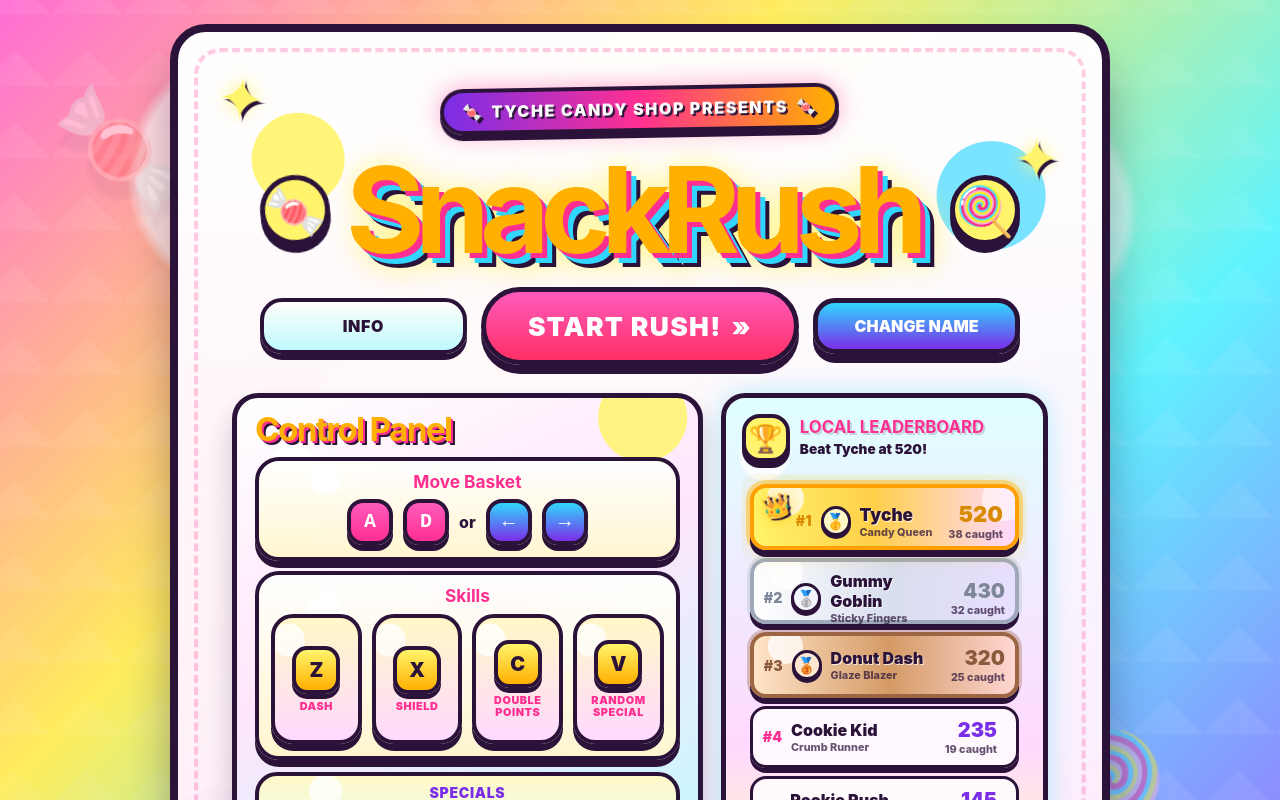
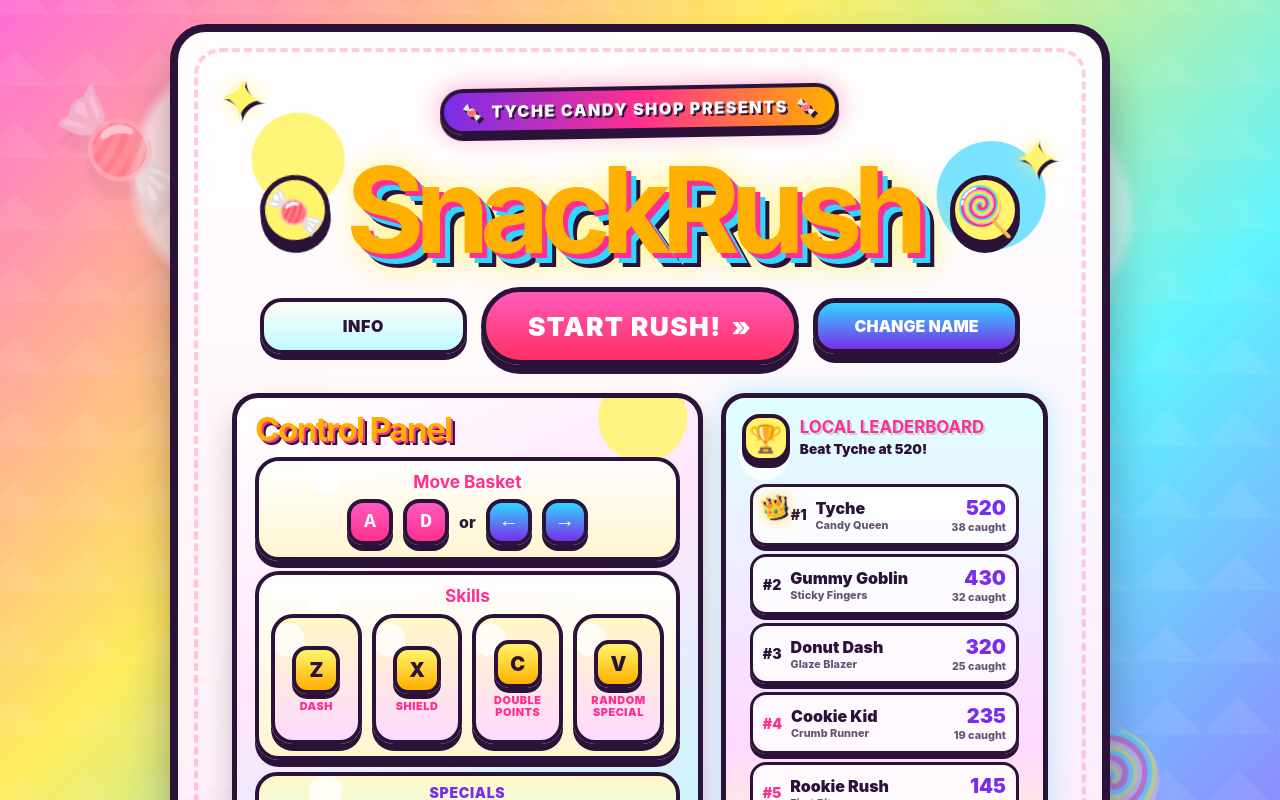
Before and after one commit to tychesama/snack-rush, a React (Vite) app: page / in a window 1280 px wide. Shown: the top 800 px of the page. Built offline with nearby package versions, Linux system fonts and the light colour scheme.

Commit message:
fix: simplify SnackRush leaderboard crown

```diff
--- a/src/App.css
+++ b/src/App.css
@@ -3907,3 +3907,71 @@ h1 {
     grid-column: 3;
   }
 }
+
+/* Revert leaderboard polish; keep top crown visible */
+
+/* Leaderboard revert: simple rows, crown kept inside bounds */
+.leaderboard-list li,
+.leaderboard-list li.rank-1,
+.leaderboard-list li.rank-2,
+.leaderboard-list li.rank-3 {
+  grid-template-columns: auto minmax(0, 1fr) auto;
+  min-height: auto;
+  padding: 9px 10px;
+  border: 3px solid #2b1239;
+  border-radius: 16px;
+  background: rgba(255, 255, 255, 0.8);
+  box-shadow: 0 5px 0 #2b1239;
+  z-index: 1;
+}
+
+.leaderboard-list li.rank-1 {
+  padding-left: 38px;
+}
+
+.leaderboard-list li.rank-1 .leaderboard-rank,
+.leaderboard-list li.rank-1 .leaderboard-score span,
+.leaderboard-list li.rank-2 .leaderboard-rank,
+.leaderboard-list li.rank-2 .leaderboard-score span,
+.leaderboard-list li.rank-3 .leaderboard-rank,
+.leaderboard-list li.rank-3 .leaderboard-score span {
+  color: inherit;
+}
+
+.leaderboard-list li.rank-1 .leaderboard-name span,
+.leaderboard-list li.rank-2 .leaderboard-name span,
+.leaderboard-list li.rank-3 .leaderboard-name span {
+  font-size: inherit;
+  font-weight: inherit;
+  text-shadow: none;
+}
+
+.leaderboard-list li.rank-1 .leaderboard-score {
+  font-size: 1.25rem;
+}
+
+.leaderboard-top-crown {
+  top: 9px;
+  left: 8px;
+  z-index: 5;
+  font-size: 1.35rem;
+  transform: rotate(-14deg);
+  filter: drop-shadow(2px 2px 0 #2b1239) drop-shadow(0 0 8px rgba(255, 196, 0, 0.62));
+}
+
+.leaderboard-medal {
+  display: none;
+}
+
+@media (max-width: 700px) {
+  .leaderboard-list li,
+  .leaderboard-list li.rank-1,
+  .leaderboard-list li.rank-2,
+  .leaderboard-list li.rank-3 {
+    grid-template-columns: auto minmax(0, 1fr) auto;
+  }
+
+  .leaderboard-score {
+    grid-column: auto;
+  }
+}
--- a/src/App.jsx
+++ b/src/App.jsx
@@ -1298,7 +1298,6 @@ function Leaderboard({ entries, title, subtitle, highlightRank = null }) {
               )}
 
               <span className="leaderboard-rank">#{rank}</span>
-              {rank <= 3 && <span className="leaderboard-medal" aria-hidden="true">{rank === 1 ? '🥇' : rank === 2 ? '🥈' : '🥉'}</span>}
 
               <div className="leaderboard-name">
                 <span>{entry.name}</span>
```
Also changed, not shown: 1 other file (tests, documents, lock files or other folders).
